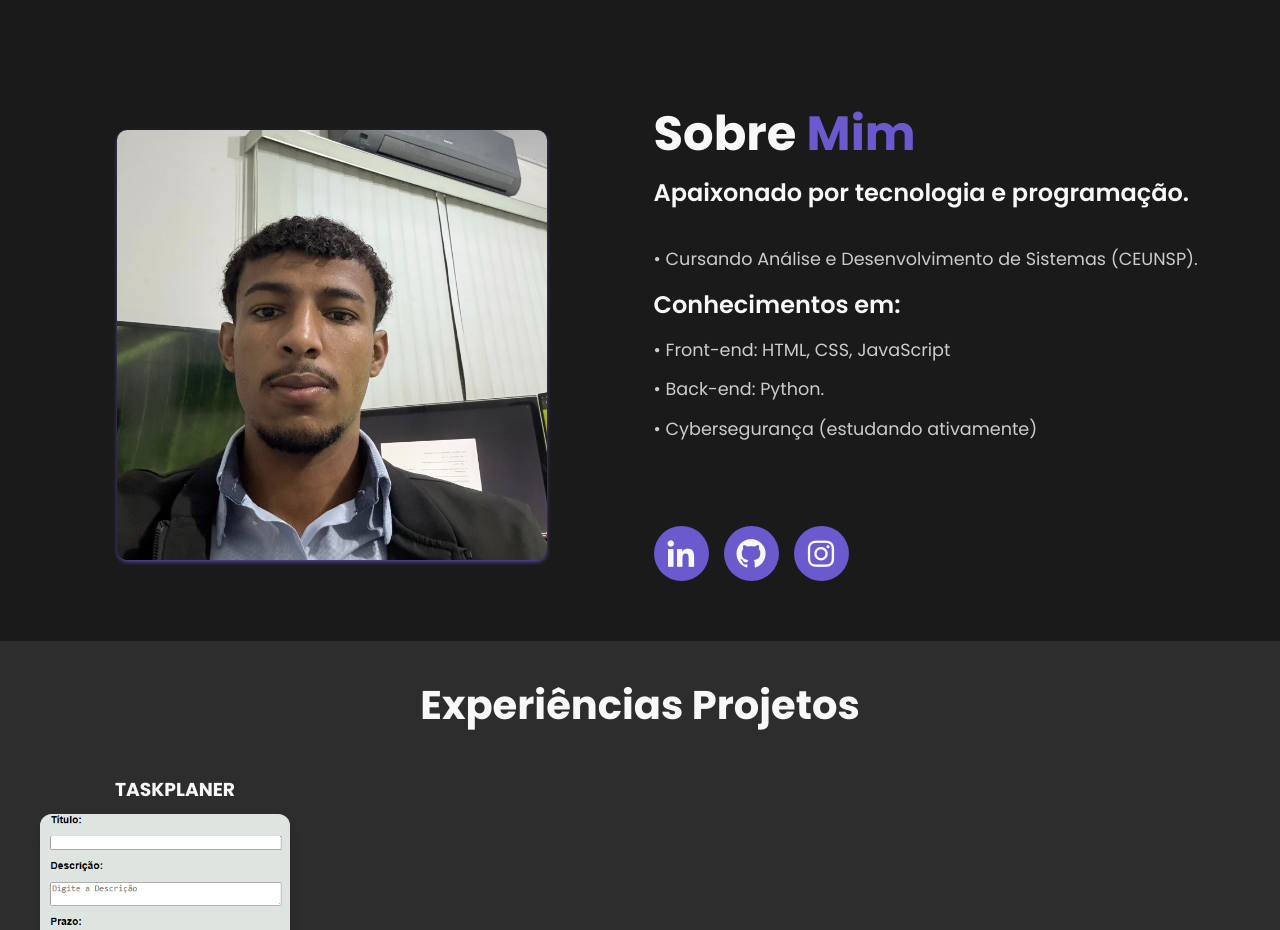
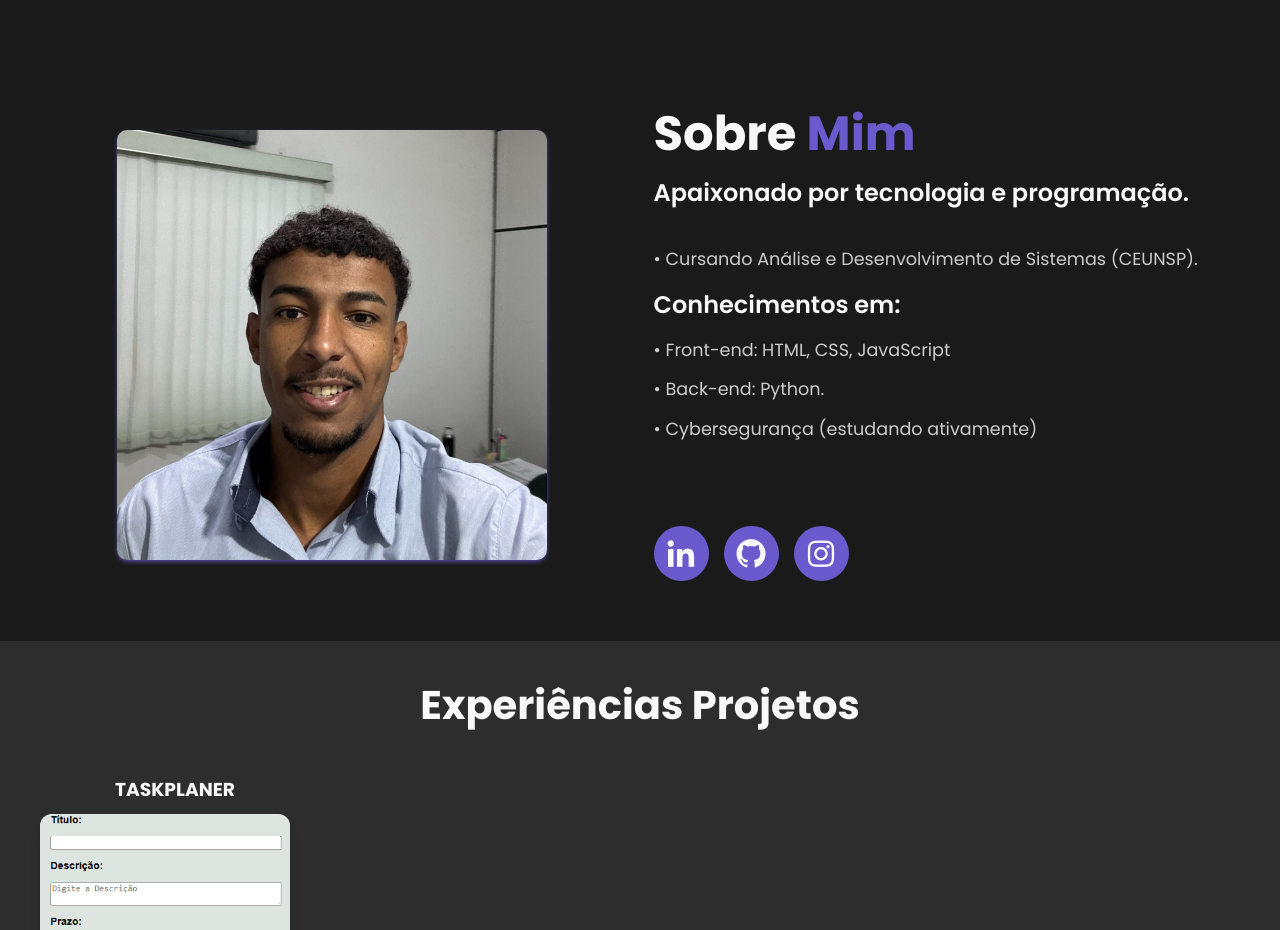
Before and after one commit to rafaelp23/rafaelp23.github.io, a plain HTML site: page index.html in a window 1280 px wide. Shown: the part 800-1730 px from the top of the page. Drawn offline with nearby package versions, Linux system fonts and the light colour scheme.

Commit message:
mudeiimagem

```diff
--- a/index.html
+++ b/index.html
@@ -45,7 +45,7 @@
 
     <section class="about" id="about">
         <div class="about-img">
-            <img src="img/eu.jpg" alt="Foto de Rafael Pereira" loading="lazy">
+            <img src="img/eu_linkedin.jpg" alt="Foto de Rafael Pereira" loading="lazy">
         </div>
 
         <div class="about-text">
```
Also changed, not shown: img/eu.jpg (deleted), img/eu_linkedin.jpg (added).
